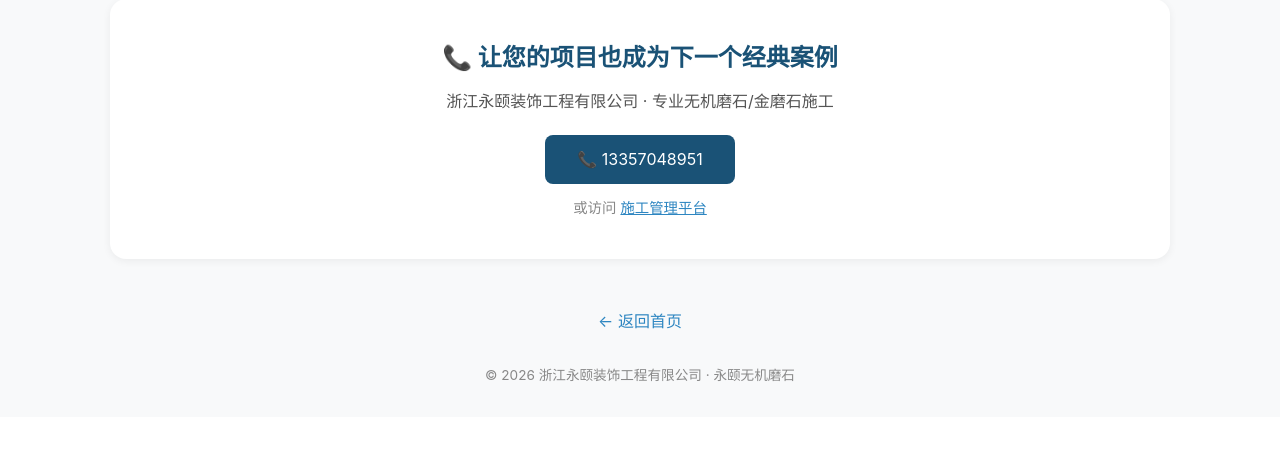
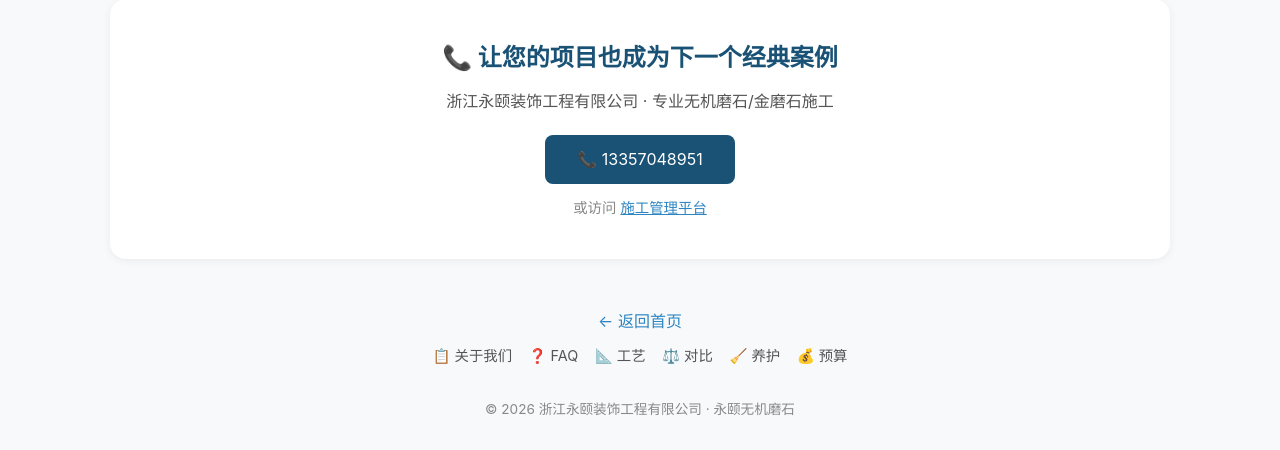
Before and after one commit to wst3050469/yongyimoshi, a Flask app: page /cases in a window 1280 px wide. Shown: the part 1216-1666 px from the top of the page. Before the commit the page ends 1598 px from the top, so only its background shows below. Run offline with Flask 3, Linux system fonts and the light colour scheme.

Commit message:
fix: 补全内部链接网络 - public/cases/guide页面新增缺失链接

```diff
--- a/templates/cases.html
+++ b/templates/cases.html
@@ -114,6 +114,14 @@
         </div>
     </div>
     <a href="/platform/" class="back-link">← 返回首页</a>
+    <div style="text-align:center;margin-top:8px;">
+        <a href="/platform/public" style="color:#555;text-decoration:none;font-size:0.9rem;margin:0 6px;">📋 关于我们</a>
+        <a href="/platform/faq" style="color:#555;text-decoration:none;font-size:0.9rem;margin:0 6px;">❓ FAQ</a>
+        <a href="/platform/construction-process" style="color:#555;text-decoration:none;font-size:0.9rem;margin:0 6px;">📐 工艺</a>
+        <a href="/platform/guide-compare" style="color:#555;text-decoration:none;font-size:0.9rem;margin:0 6px;">⚖️ 对比</a>
+        <a href="/platform/guide-maintenance" style="color:#555;text-decoration:none;font-size:0.9rem;margin:0 6px;">🧹 养护</a>
+        <a href="/platform/guide-budget" style="color:#555;text-decoration:none;font-size:0.9rem;margin:0 6px;">💰 预算</a>
+    </div>
     <div class="footer">
         <p>© 2026 浙江永颐装饰工程有限公司 · 永颐无机磨石</p>
     </div>
--- a/templates/guide-budget.html
+++ b/templates/guide-budget.html
@@ -96,7 +96,7 @@
             <p style="font-size:1.3rem;font-weight:700;color:#1a5276;margin-top:8px;">📞 13357048951</p>
         </div>
         <div class="nav-links">
-            <a href="/platform/">🏠 首页</a> · <a href="/platform/guide-compare">⚖️ 磨石对比</a> · <a href="/platform/guide-maintenance">🧹 养护指南</a> · <a href="/platform/cases">🏗️ 案例</a> · <a href="/platform/faq">❓ FAQ</a>
+            <a href="/platform/">🏠 首页</a> · <a href="/platform/public">📋 关于</a> · <a href="/platform/faq">❓ FAQ</a> · <a href="/platform/construction-process">📐 工艺</a> · <a href="/platform/guide-compare">⚖️ 对比</a> · <a href="/platform/guide-maintenance">🧹 养护</a> · <a href="/platform/cases">🏗️ 案例</a>
         </div>
     </div>
     <div class="footer">
--- a/templates/guide-maintenance.html
+++ b/templates/guide-maintenance.html
@@ -91,7 +91,7 @@
             <p style="font-size:1.2rem;font-weight:700;color:#1a5276;margin-top:8px;">📞 13357048951</p>
         </div>
         <div class="nav-links">
-            <a href="/platform/">🏠 首页</a> · <a href="/platform/public">📋 关于</a> · <a href="/platform/faq">❓ FAQ</a> · <a href="/platform/cases">🏗️ 案例</a> · <a href="/platform/guide-compare">⚖️ 对比</a> · <a href="/platform/guide-budget">💰 预算</a>
+            <a href="/platform/">🏠 首页</a> · <a href="/platform/public">📋 关于</a> · <a href="/platform/faq">❓ FAQ</a> · <a href="/platform/construction-process">📐 工艺</a> · <a href="/platform/cases">🏗️ 案例</a> · <a href="/platform/guide-compare">⚖️ 对比</a> · <a href="/platform/guide-budget">💰 预算</a>
         </div>
     </div>
     <div class="footer">
```
Also changed, not shown: templates/public.html (+10 -0 lines).
